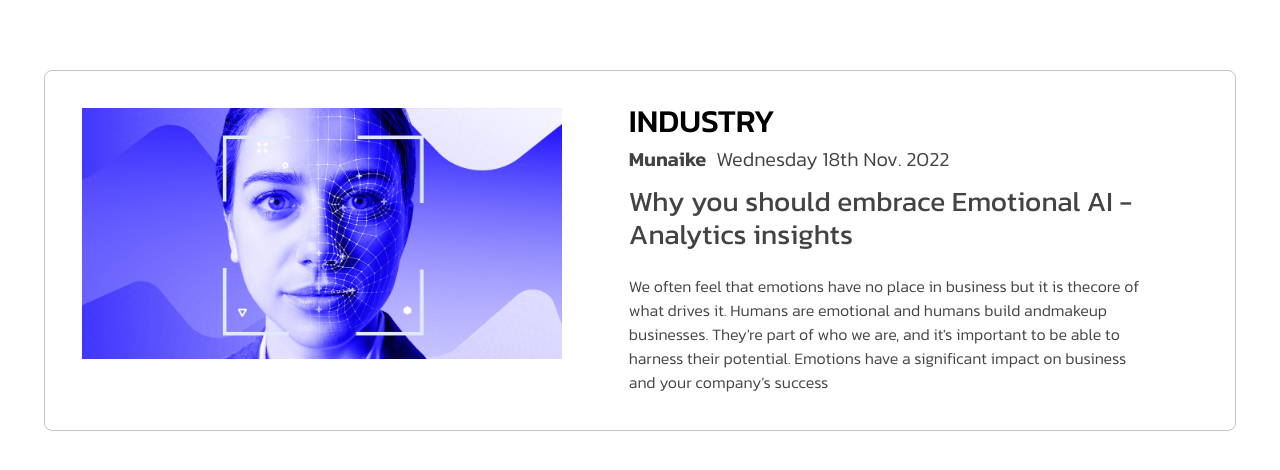
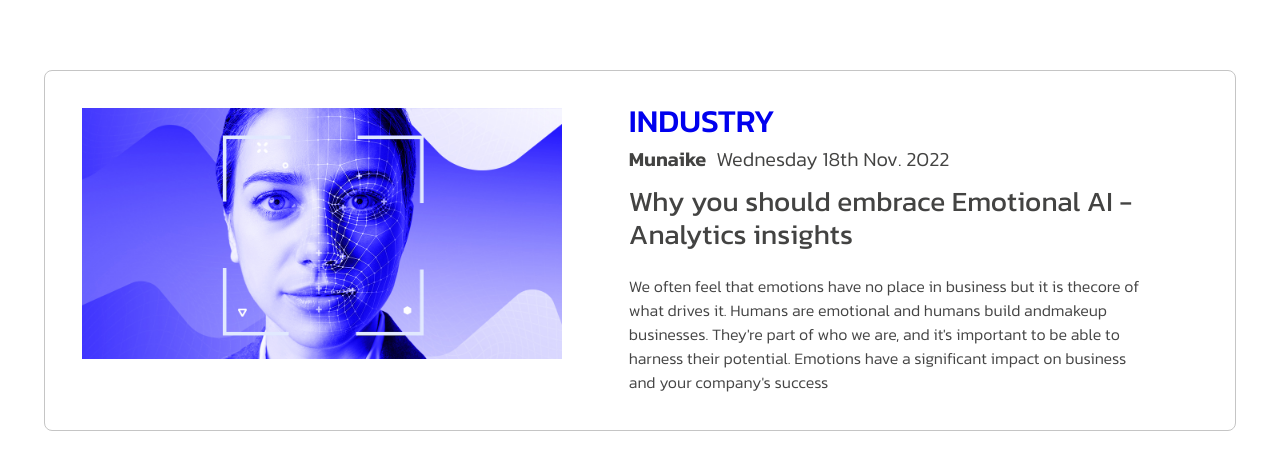
Before and after one commit to KodianKodes/customersupport.web-1, a React (Vite) app in the folder scrybe_frontend/: page /industry in a window 1280 px wide. Shown: the part 396-866 px from the top of the page. Built offline with nearby package versions, Linux system fonts and the light colour scheme.

Commit message:
feat: linked industry page to navbar

```diff
--- a/scrybe_frontend/src/App.jsx
+++ b/scrybe_frontend/src/App.jsx
@@ -9,6 +9,7 @@ import PageB from "./Pages/Landing-page-b";
 import NavBar from "./components/navBar";
 import TermsAndCondition from "./Pages/TermsAndCondition/TermsOfService";
 import Industry from "./Pages/indsutry/industry";
+import IndustryArticle from "./components/Industry/industryArticle";
 import HowItWorks from "./Pages/HowItWorks/HowItWorks";
 
 import Services from "./Pages/services-page/Services";
@@ -81,6 +82,10 @@ function App() {
         <Route path="/accounts" element={<DummyPage someText="accounts" />} />
         {/* industry */}
         <Route path="/industry" element={<Industry someText="industry" />} />
+        <Route
+          path="/industryarticle"
+          element={<IndustryArticle someText="industry" />}
+        />
         {/* How It Works */}
         <Route path="/industry" element={<HowItWorks someText="industry" />} />
         {/* demo pages */}
--- a/scrybe_frontend/src/components/Industry/industryCard.jsx
+++ b/scrybe_frontend/src/components/Industry/industryCard.jsx
@@ -1,4 +1,5 @@
 import React from "react";
+import { Link } from "react-router-dom";
 import styles from "../../styles/Industry/industry.module.css";
 
 import Image from "../../assets/Industry/industryImage.png";
@@ -6,6 +7,7 @@ import Image from "../../assets/Industry/industryImage.png";
 function industryCard() {
   return (
     <div>
+      <Link to="/industryarticle">
         <div className={styles.card}>
           <div className={styles.titleCard}>
             <img src={Image} alt="" />
@@ -19,12 +21,14 @@ function industryCard() {
             <p>
               We often feel that emotions have no place in business but it is
               thecore of what drives it. Humans are emotional and humans build
-            andmakeup businesses. They&apos;re part of who we are, and it&apos;s
-            important to be able to harness their potential. Emotions have a
-            significant impact on business and your company&apos;s success
+              andmakeup businesses. They&apos;re part of who we are, and
+              it&apos;s important to be able to harness their potential.
+              Emotions have a significant impact on business and your
+              company&apos;s success
             </p>
           </div>
         </div>
+      </Link>
     </div>
   );
 }
--- a/scrybe_frontend/src/styles/Industry/industry.module.css
+++ b/scrybe_frontend/src/styles/Industry/industry.module.css
@@ -7,6 +7,10 @@
     padding: 0;
     font-family: 'Kanit', sans-serif;
     font-size: 10px;
+}
+
+a {
+    text-decoration: none;
 }
 
 .App {
```
Lines whose indentation alone changed are shown as unchanged.
